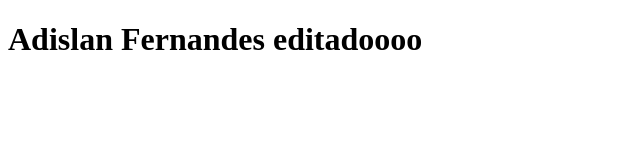
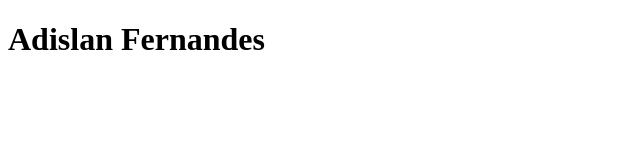
Before and after one commit to Softhousev1/projeto1-adislan, a plain HTML site: page adislan.html in a window 1280 px wide. Shown: the whole page, without its empty margins (0-640 px from the left). Drawn offline with Linux system fonts and the light colour scheme.

Commit message:
Update adislan.html
Signed-off-by: adislandev <adislanconsultoria@gmail.com>

```diff
--- a/adislan.html
+++ b/adislan.html
@@ -6,7 +6,7 @@
     <title>Document</title>
 </head>
 <body>
-    <h1>Adislan Fernandes editadoooo</h1>
+    <h1>Adislan Fernandes</h1>
 </body>
 
 </html>
```
